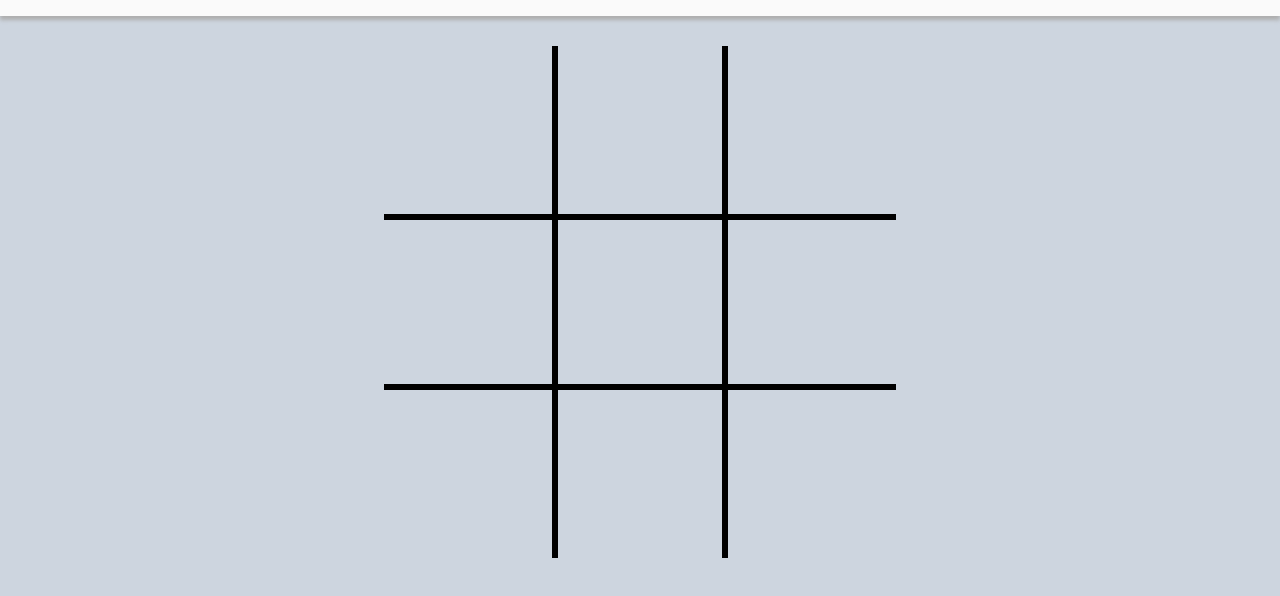
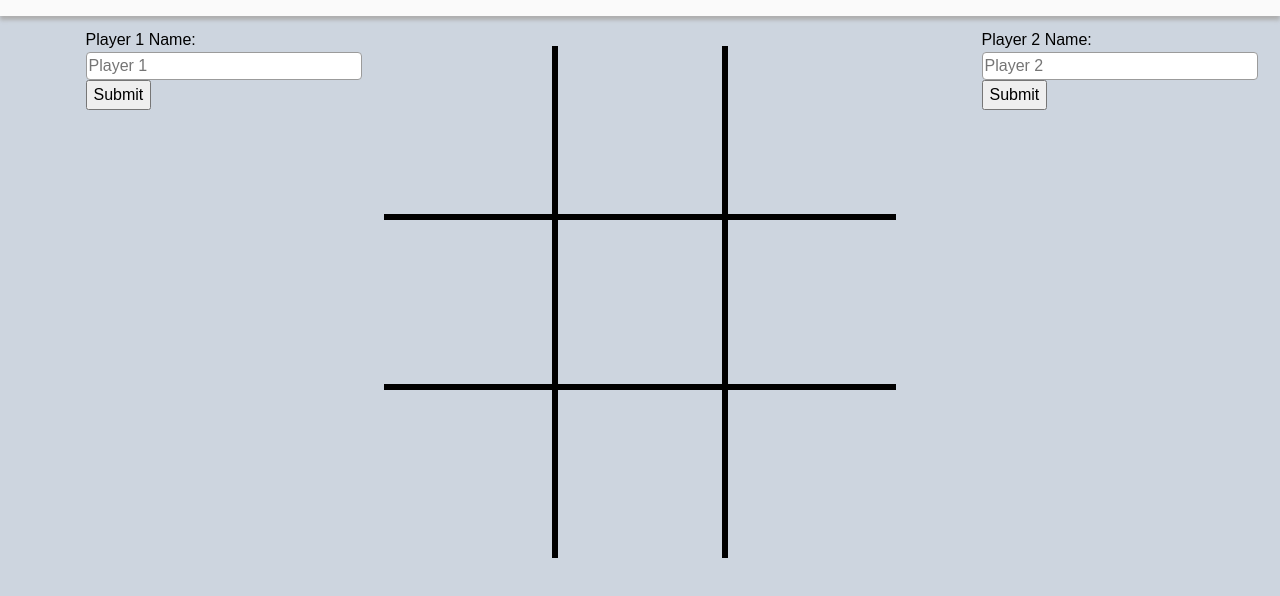
Before and after one commit to rafeer192/tic-tac-toe, a plain HTML site: page index.html in a window 1280 px wide. Shown: the part 80-676 px from the top of the page. Drawn offline with Linux system fonts and the light colour scheme.

Commit message:
Add elements for player info and style

```diff
--- a/index.html
+++ b/index.html
@@ -11,6 +11,14 @@
   <header>
     <h1>Tic-Tac-Toe</h1>
   </header>
+  <div class="main">
+    <div class="player-1">
+      <p class="name-input">
+        <label for="player1name">Player 1 Name:</label>
+        <input type="text" name="player1name" id="player1name" placeholder="Player 1">
+        <button>Submit</button>
+      </p>
+    </div>
     <div class="board">
       <div class="cells-wrapper">
         <div class="cell" data-index="0"></div>
@@ -24,6 +32,14 @@
         <div class="cell" data-index="8"></div>
       </div>
     </div>
+    <div class="player-2">
+      <p class="name-input">
+        <label for="player2name">Player 2 Name:</label>
+        <input type="text" name="player2name" id="player2name" placeholder="Player 2">
+        <button>Submit</button>
+      </p>
+    </div>
+  </div>
   <script src="./script.js"></script>
 </body>
 </html>
--- a/style.css
+++ b/style.css
@@ -50,6 +50,11 @@ body {
   background-color: var(--dark-background);
 }
 
+.main {
+  display: grid;
+  grid-template-columns: repeat(3, 1fr);
+}
+
 .board {
   display: flex;
   justify-content: center;
@@ -58,6 +63,7 @@ body {
 .cells-wrapper {
   width: max(300px, 40vw);
   height: max(300px, 40vw);
+  grid-column: 2 / 3;
   margin-top: 30px;
   display: grid;
   grid-template-columns: repeat(3, 1fr);
@@ -66,8 +72,12 @@ body {
 }
 
 .cell {
+  display: flex;
+  justify-content: center;
+  align-items: center;
   border: 3px solid black;
   cursor: pointer;
+  font-size: 4.4rem;
 }
 
 .cell:first-child {
@@ -94,3 +104,34 @@ body {
 .cell:nth-child(9) {
   border-style: solid none none solid ;
 }
+
+.player-1, .player-2 {
+  display: flex;
+  flex-direction: column;
+  margin-top: 12px;
+}
+
+.player-1 .name-input,
+.player-2 .name-input {
+  display: flex;
+  flex-direction: column;
+  width: fit-content;
+  align-self: center;
+}
+
+.name-input button {
+  width: fit-content;
+
+}
+
+input {
+  width: 130%;
+  border-radius: 4px;
+  border: 1.5px solid #9b9b9b;
+}
+
+input:focus {
+  box-shadow: 2px 2px 4px rgb(157, 157, 157);
+  outline: none;
+  border: 1.5px solid #227ec5;
+}
```
Lines whose indentation alone changed are shown as unchanged.
